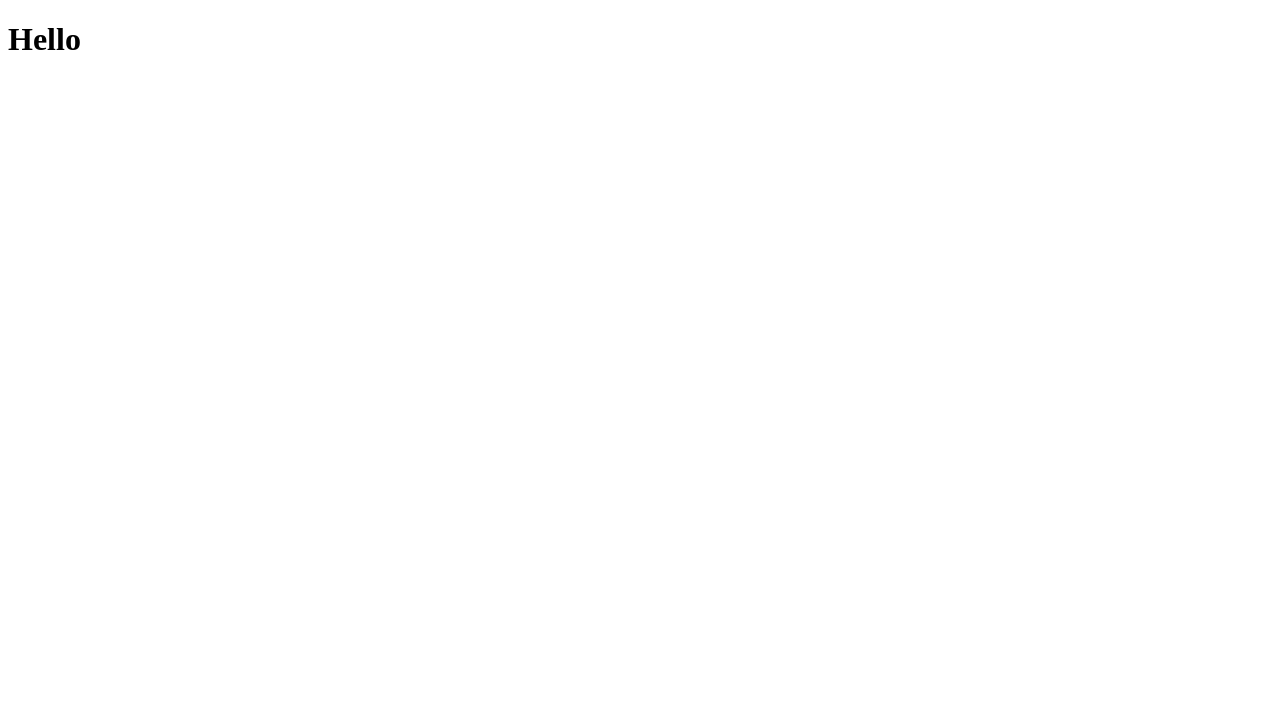
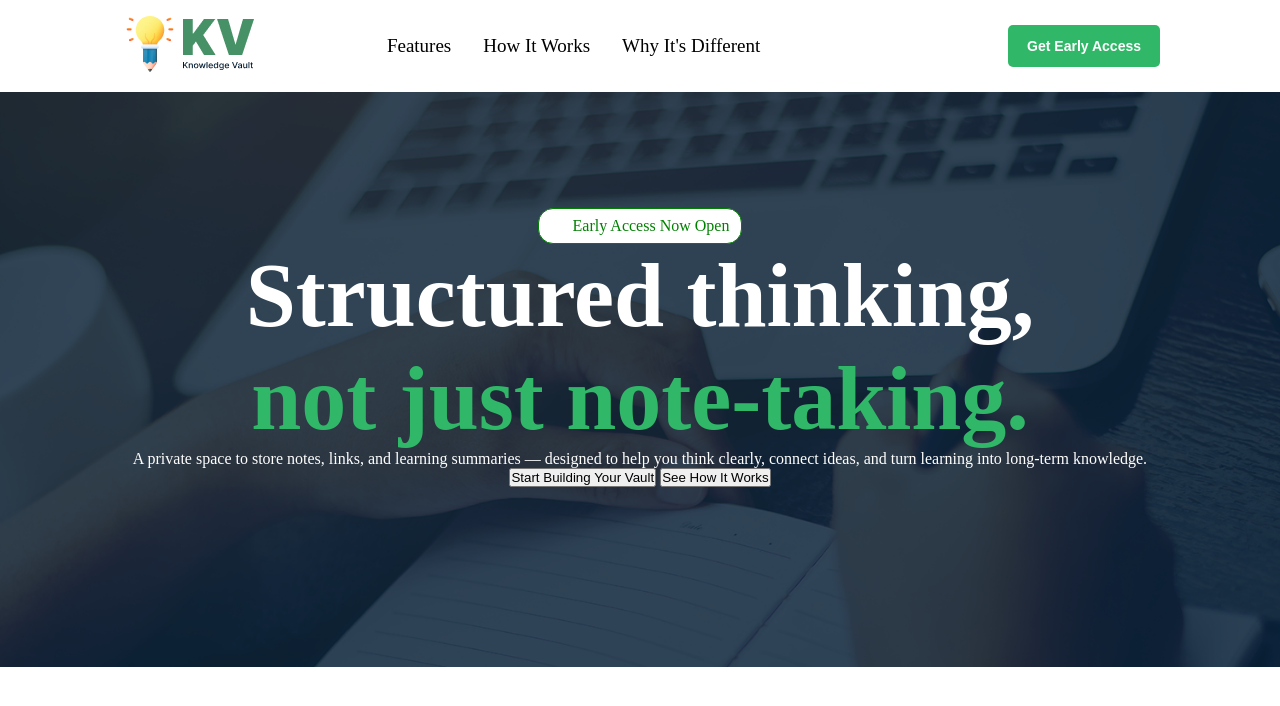
Before and after one commit to meheroon/B13A01-portfolio, a plain HTML site: page index.html in a window 1280 px wide. Drawn offline with Linux system fonts and the light colour scheme.

Commit message:
hero started

```diff
--- a/index.html
+++ b/index.html
@@ -4,8 +4,47 @@
     <meta charset="UTF-8">
     <meta name="viewport" content="width=device-width, initial-scale=1.0">
     <title>Portfolio</title>
+    <link rel="stylesheet" href="/styles/portfolio.css">
 </head>
 <body>
-    <h1>Hello</h1>
+    <header>
+        <nav>
+            <div class="logo">
+                <img src="./images/assets/logo-navbar.png" alt="">
+            </div>
+            <div class="menu">
+                <ul>
+                    <li class="Features">Features</li>
+                    <li class="How It Works">How It Works</li>
+                    <li class="Why It's Different">Why It's Different</li>
+
+                </ul>
+            </div>
+            <div>
+                <button class="btn">Get Early Access</button>
+            </div>
+        </nav>
+
+    </header>
+    <main>
+        <section class="hero">
+            <div class="hero-container">
+                <div class="early-access">
+                   <!-- <span class="dot">.</span>  -->
+                   Early Access Now Open
+                </div>
+                <div class="hero-title">
+                    <h1>Structured thinking,<br><span class="text-green">not just note-taking.</span></h1>
+                </div>
+                    <p>A private space to store notes, links, and learning summaries — designed to
+help you think clearly, connect ideas, and turn learning into long-term knowledge.</p>
+            <div>
+                <button class="">Start Building Your Vault</button>
+                <button class="">See How It Works</button>
+            </div>
+
+            </div>
+        </section>
+    </main>
 </body>
 </html>
--- /dev/null
+++ b/styles/portfolio.css
@@ -0,0 +1,110 @@
+*{
+    margin: 0;
+    padding: 0;
+    box-sizing: border-box;
+}
+h1{
+    font-size: 90px;
+}
+
+header{
+    background-color: #ffffff;
+
+}
+nav{
+    max-height: 92px;
+    justify-content: space-between;
+    align-items: center;
+    display: flex;
+    margin: 0 auto;
+}
+nav .logo{
+width: 139px;
+padding-top: 16px;
+padding-bottom: 16px;
+padding-left: 120px;
+
+}
+
+nav .menu ul{
+    text-decoration: none;
+    list-style-type: none;
+    display: flex;
+    gap: 32px;
+    padding: 34px;
+
+
+
+}
+
+nav .menu ul li{
+    font-size: 19px;
+    font-weight: 500;
+    color: black;
+}
+
+ /* .btn{
+    background-color: #30B868;
+    border: none;
+    border-radius: 5px;
+    font-size: 16px;
+    font-weight: 600;
+    color: white;
+    cursor: pointer;
+    margin-top: 24px;
+    margin-bottom: 24px;
+    margin-right: 120px;
+    padding: 12px 16px;
+    display: flex;
+
+
+} */
+.btn {
+  display: inline-flex;
+  align-items: center;
+  justify-content: center;
+  gap: 10px;
+  padding: 12px 18px;
+  border-radius: 5px;
+  font-weight: 700;
+  font-size: 14px;
+  border: 1px solid transparent;
+  transition: 180ms ease;
+  user-select: none;
+  background-color: #30B868;
+  margin-right: 120px;
+  color: white;
+}
+.hero{
+    background: url(../images/assets/hero-bg.png),#ffffff;
+    background-size: cover;
+    background-position: center;
+    padding: 116px 120px 180px 120px;
+}
+.hero-title{
+    gap: 16px;
+}
+.hero-container{
+    text-align: center;
+    color: white;
+    max-height: 380px;
+}
+.early-access{
+    color: green;
+    display: inline-flex;
+    padding: 8px 12px 8px 34px;
+    border: 1px solid green;
+    background-color: white;
+    border-radius: 15px;
+    font-size: 16px;
+    font-weight: 500;
+
+
+}
+.text-green{
+    color: #30B868;
+}
+.dot{
+    border: none;
+
+}
```
